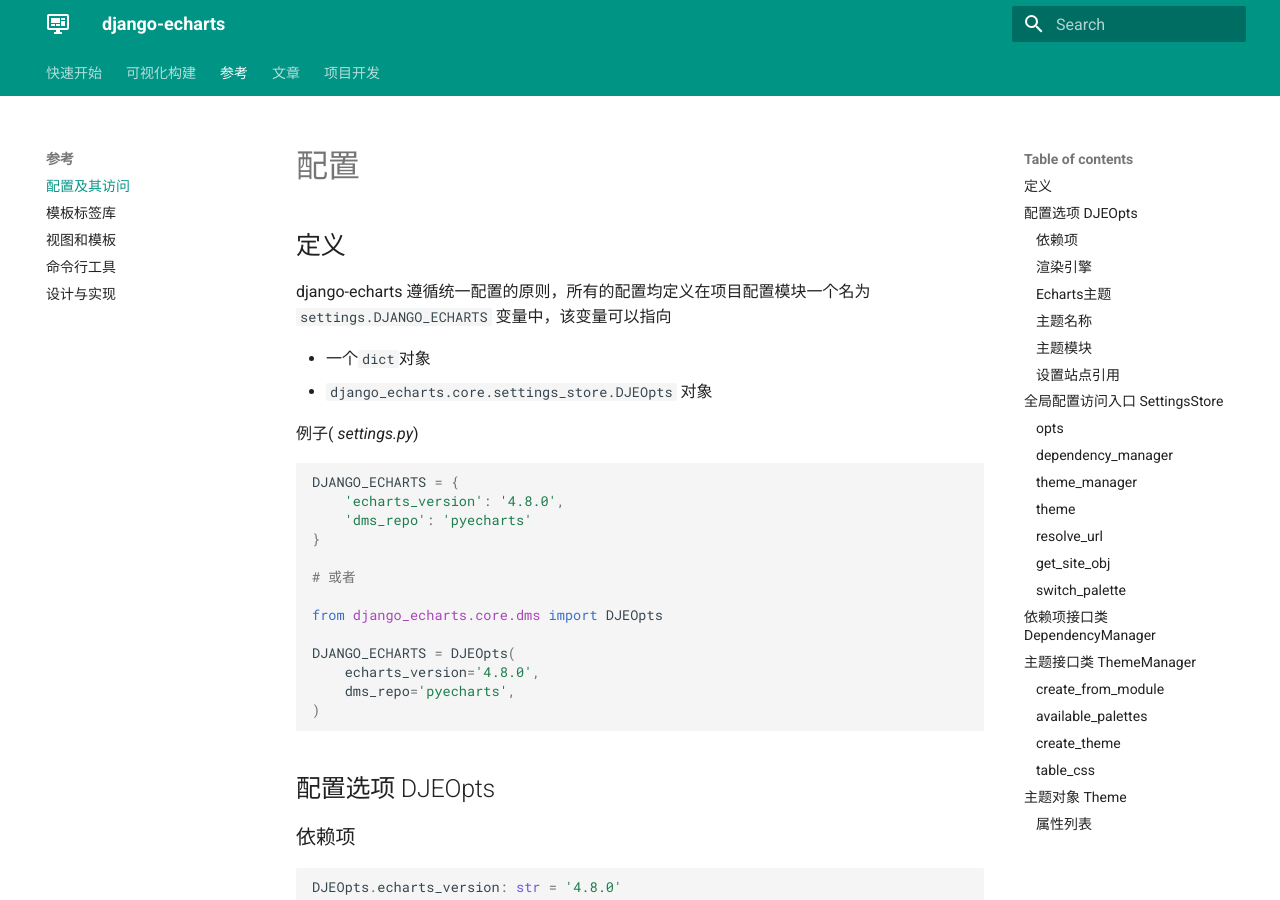
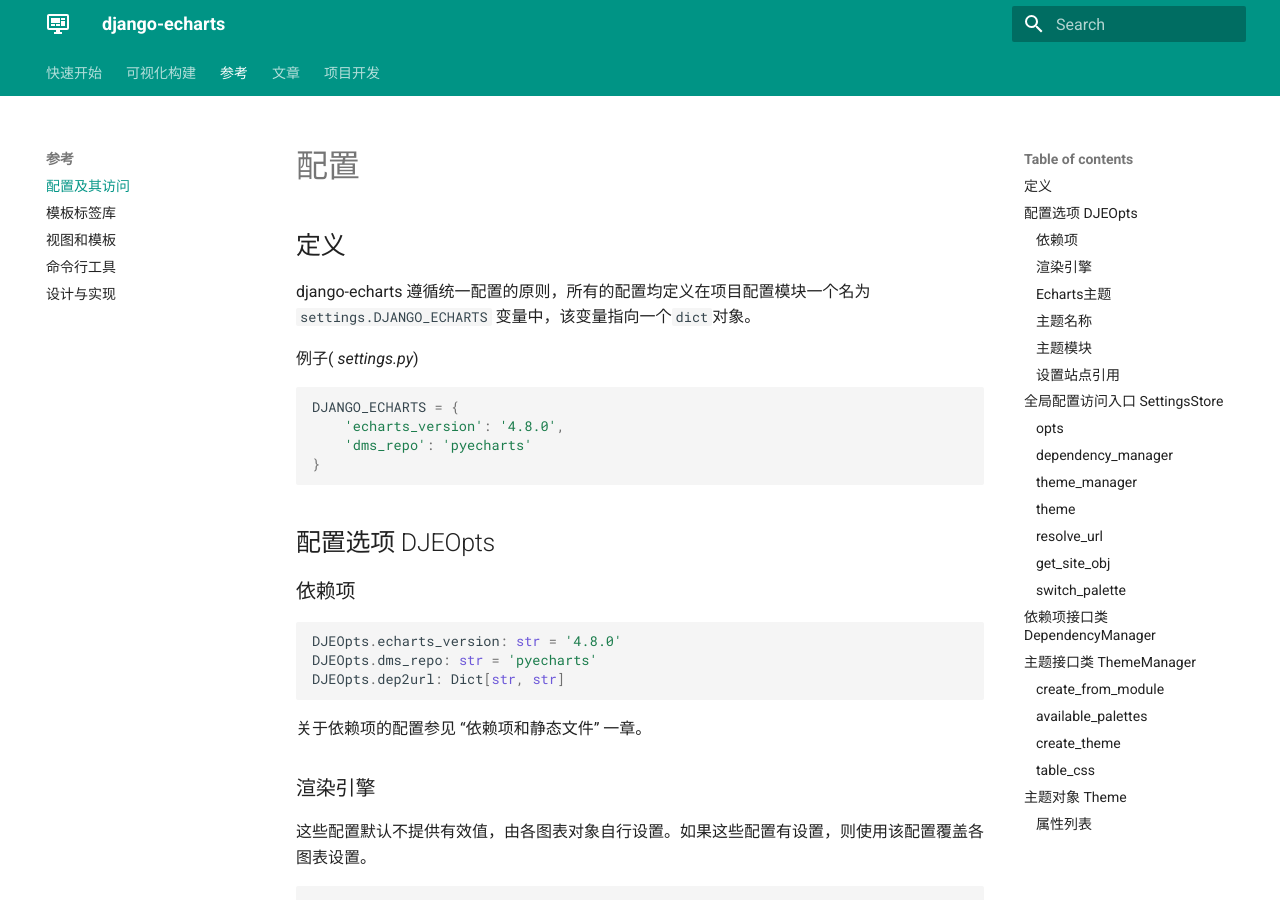
Before and after one commit to kinegratii/django-echarts, an MkDocs documentation site: the page built from docs/reference/configure.md, in a window 1280 px wide and 900 px high. Built offline with MkDocs 1.6.1 and Material for MkDocs 9.7.7, drawn with Linux system fonts in a browser that asks for light colours.

````diff
--- a/docs/reference/configure.md
+++ b/docs/reference/configure.md
@@ -2,10 +2,7 @@
 
 ## 定义
 
-django-echarts 遵循统一配置的原则，所有的配置均定义在项目配置模块一个名为 `settings.DJANGO_ECHARTS` 变量中，该变量可以指向
-
-- 一个`dict`对象
-- `django_echarts.core.settings_store.DJEOpts` 对象
+django-echarts 遵循统一配置的原则，所有的配置均定义在项目配置模块一个名为 `settings.DJANGO_ECHARTS` 变量中，该变量指向一个`dict`对象。
 
 例子( *settings.py*)
 
@@ -14,15 +11,6 @@ DJANGO_ECHARTS = {
     'echarts_version': '4.8.0',
     'dms_repo': 'pyecharts'
 }
-
-# 或者
-
-from django_echarts.core.dms import DJEOpts
-
-DJANGO_ECHARTS = DJEOpts(
-    echarts_version='4.8.0',
-    dms_repo='pyecharts',
-)
 ```
 
 ## 配置选项 DJEOpts
````
